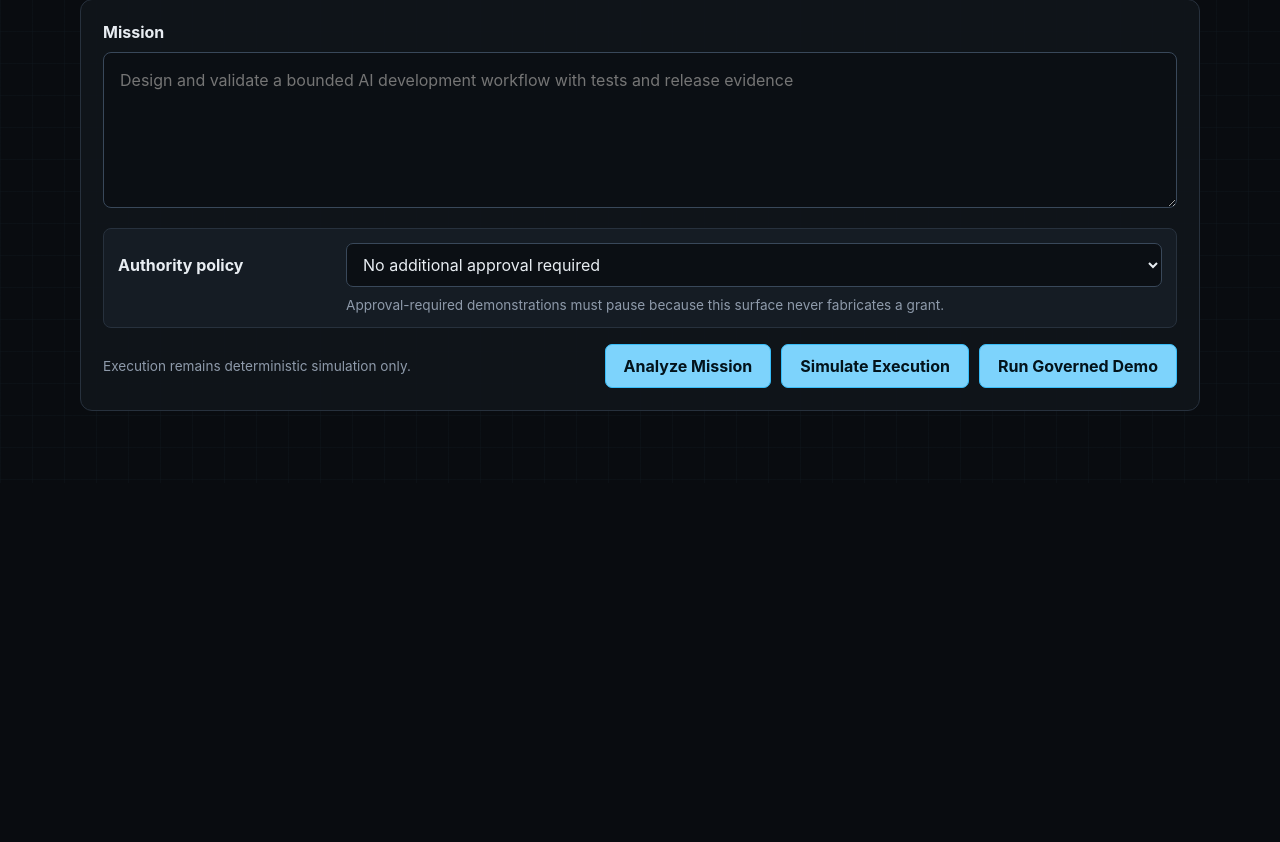
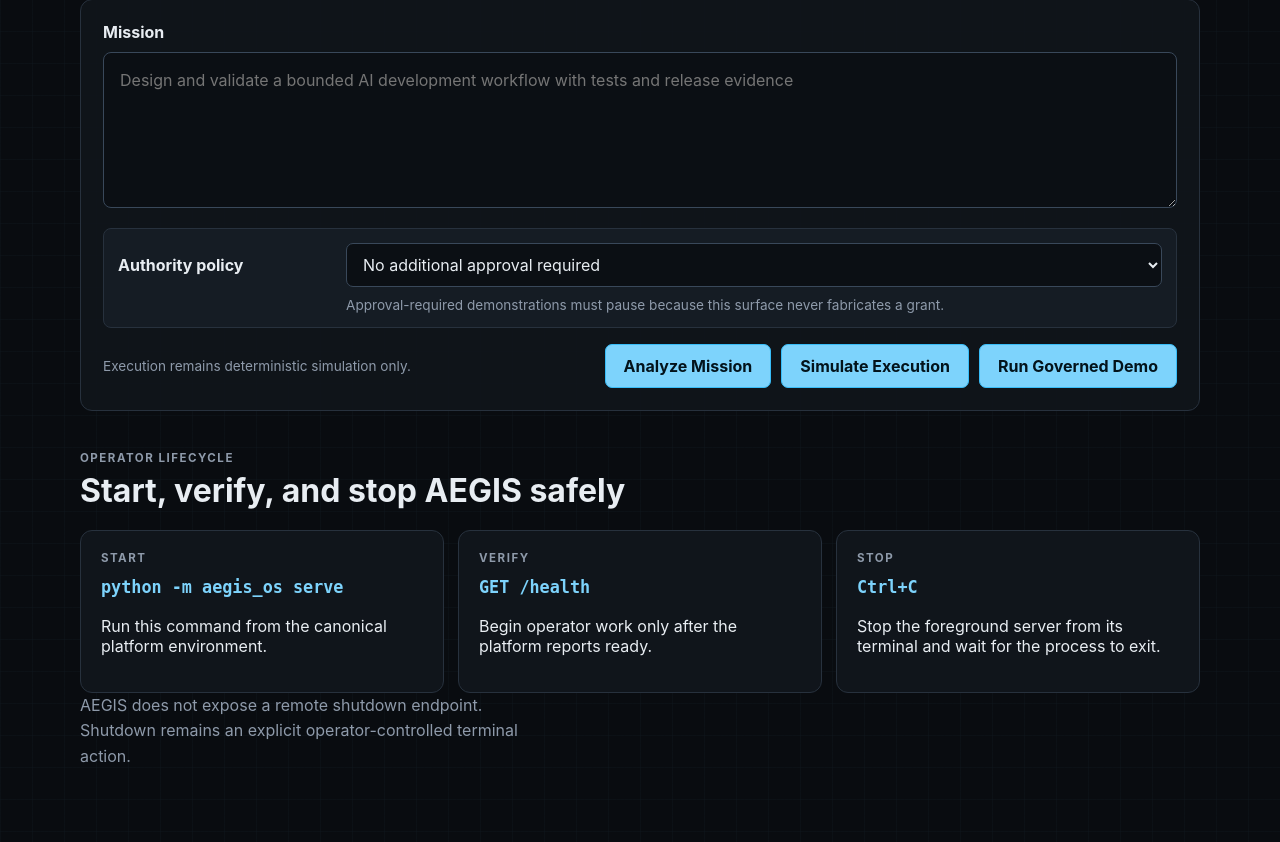
Before and after one commit to nosferatu3333/aegis-platform, a FastAPI app: page / in a window 1280 px wide. Shown: the part 481-1323 px from the top of the page. Before the commit the page ends 892 px from the top, so only its background shows below. Run offline with FastAPI, Linux system fonts and the light colour scheme; parts of the project's set-up code (start-up, migrations or seed data) failed here and were passed over.

Commit message:
Add operator lifecycle guidance

```diff
--- a/aegis_os/api/templates/dashboard.html
+++ b/aegis_os/api/templates/dashboard.html
@@ -137,6 +137,37 @@
         <pre id="validation-json"></pre>
       </details>
     </section>
+
+    <section id="operator-lifecycle" class="result-panel operator-lifecycle">
+      <div class="section-heading">
+        <div>
+          <p class="step-label">Operator lifecycle</p>
+          <h2>Start, verify, and stop AEGIS safely</h2>
+        </div>
+      </div>
+      <div class="result-grid">
+        <article class="card">
+          <p class="field-label">Start</p>
+          <p class="primary-value"><code id="operator-start-command">python -m aegis_os serve</code></p>
+          <p>Run this command from the canonical platform environment.</p>
+        </article>
+        <article class="card">
+          <p class="field-label">Verify</p>
+          <p class="primary-value"><code>GET /health</code></p>
+          <p>Begin operator work only after the platform reports ready.</p>
+        </article>
+        <article class="card">
+          <p class="field-label">Stop</p>
+          <p class="primary-value"><code id="operator-stop-command">Ctrl+C</code></p>
+          <p>Stop the foreground server from its terminal and wait for the process to exit.</p>
+        </article>
+      </div>
+      <p id="operator-shutdown-guidance" class="section-note">
+        AEGIS does not expose a remote shutdown endpoint. Shutdown remains an
+        explicit operator-controlled terminal action.
+      </p>
+    </section>
+
   </main>
 </body>
 </html>
```
Also changed, not shown: tests/api/test_dashboard.py (+51 -0 lines).
